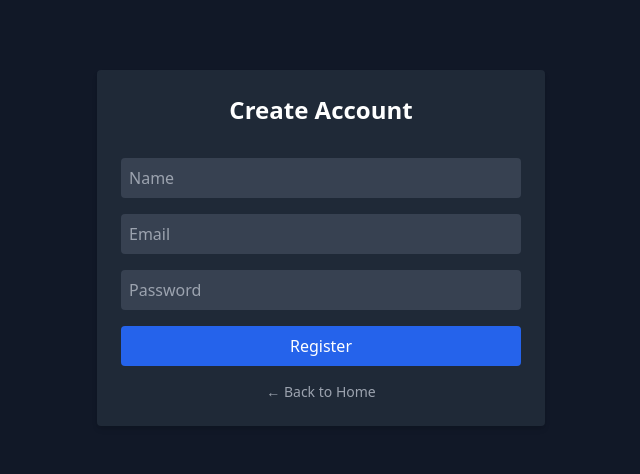
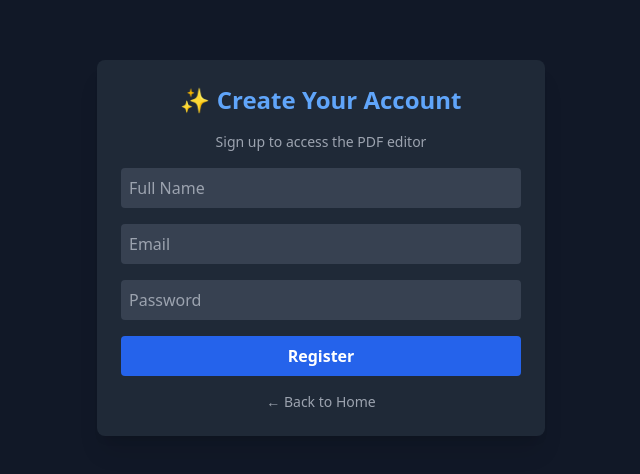
Before and after one commit to bl4ckmore/PDF-MAKER, a Next.js app: page /register in a window 1280 px wide. Shown: the part 152-626 px from the top of the page, without its empty margins (319-959 px from the left). Built offline with nearby package versions, Linux system fonts and the light colour scheme.

Commit message:
updated burger

```diff
--- a/pages/register.js
+++ b/pages/register.js
@@ -19,7 +19,7 @@
     setError(null);
 
     try {
-        const res = await axios.post("https://pdfapi-si07.onrender.com/api/auth/register", form);
+      const res = await axios.post("https://pdfapi-si07.onrender.com/api/auth/register", form);
       if (res.data.success) {
         alert("✅ Registered successfully!");
         router.push("/login");
@@ -33,18 +33,24 @@
   };
 
   return (
-    <div className="min-h-screen bg-gray-900 text-white flex items-center justify-center p-6">
-      <form onSubmit={handleSubmit} className="bg-gray-800 p-6 rounded w-full max-w-md space-y-4 shadow-md">
-        <h2 className="text-2xl font-bold mb-4 text-center">Create Account</h2>
+    <div className="min-h-screen bg-gray-900 text-white flex items-center justify-center px-4 py-12 fade-in">
+      <form
+        onSubmit={handleSubmit}
+        className="bg-gray-800 p-6 rounded-lg w-full max-w-md space-y-4 shadow-xl transition-all duration-300"
+      >
+        <h2 className="text-2xl font-bold mb-2 text-center text-blue-400">
+          ✨ Create Your Account
+        </h2>
+        <p className="text-center text-sm text-gray-400">Sign up to access the PDF editor</p>
 
         <input
           type="text"
           name="name"
-          placeholder="Name"
+          placeholder="Full Name"
           onChange={handleChange}
           value={form.name}
           required
-          className="w-full p-2 rounded bg-gray-700 text-white"
+          className="w-full p-2 rounded bg-gray-700 text-white placeholder-gray-400 focus:outline-none focus:ring-2 focus:ring-blue-500"
         />
 
         <input
@@ -54,7 +60,7 @@
           onChange={handleChange}
           value={form.email}
           required
-          className="w-full p-2 rounded bg-gray-700 text-white"
+          className="w-full p-2 rounded bg-gray-700 text-white placeholder-gray-400 focus:outline-none focus:ring-2 focus:ring-blue-500"
         />
 
         <input
@@ -64,24 +70,23 @@
           onChange={handleChange}
           value={form.password}
           required
-          className="w-full p-2 rounded bg-gray-700 text-white"
+          className="w-full p-2 rounded bg-gray-700 text-white placeholder-gray-400 focus:outline-none focus:ring-2 focus:ring-blue-500"
         />
 
-        {error && <p className="text-red-400 text-sm">{error}</p>}
+        {error && <p className="text-red-400 text-sm text-center">{error}</p>}
 
         <button
           type="submit"
           disabled={loading}
-          className="w-full bg-blue-600 hover:bg-blue-700 text-white py-2 rounded"
+          className="w-full bg-blue-600 hover:bg-blue-700 text-white py-2 rounded font-semibold transition-all duration-200"
         >
           {loading ? "Registering..." : "Register"}
         </button>
 
-        {/* Back to Home */}
         <button
           type="button"
           onClick={() => router.push("/")}
-          className="block mt-2 text-sm text-gray-400 hover:underline text-center w-full"
+          className="block mt-2 text-sm text-gray-400 hover:underline text-center w-full transition duration-150"
         >
           ← Back to Home
         </button>
```
